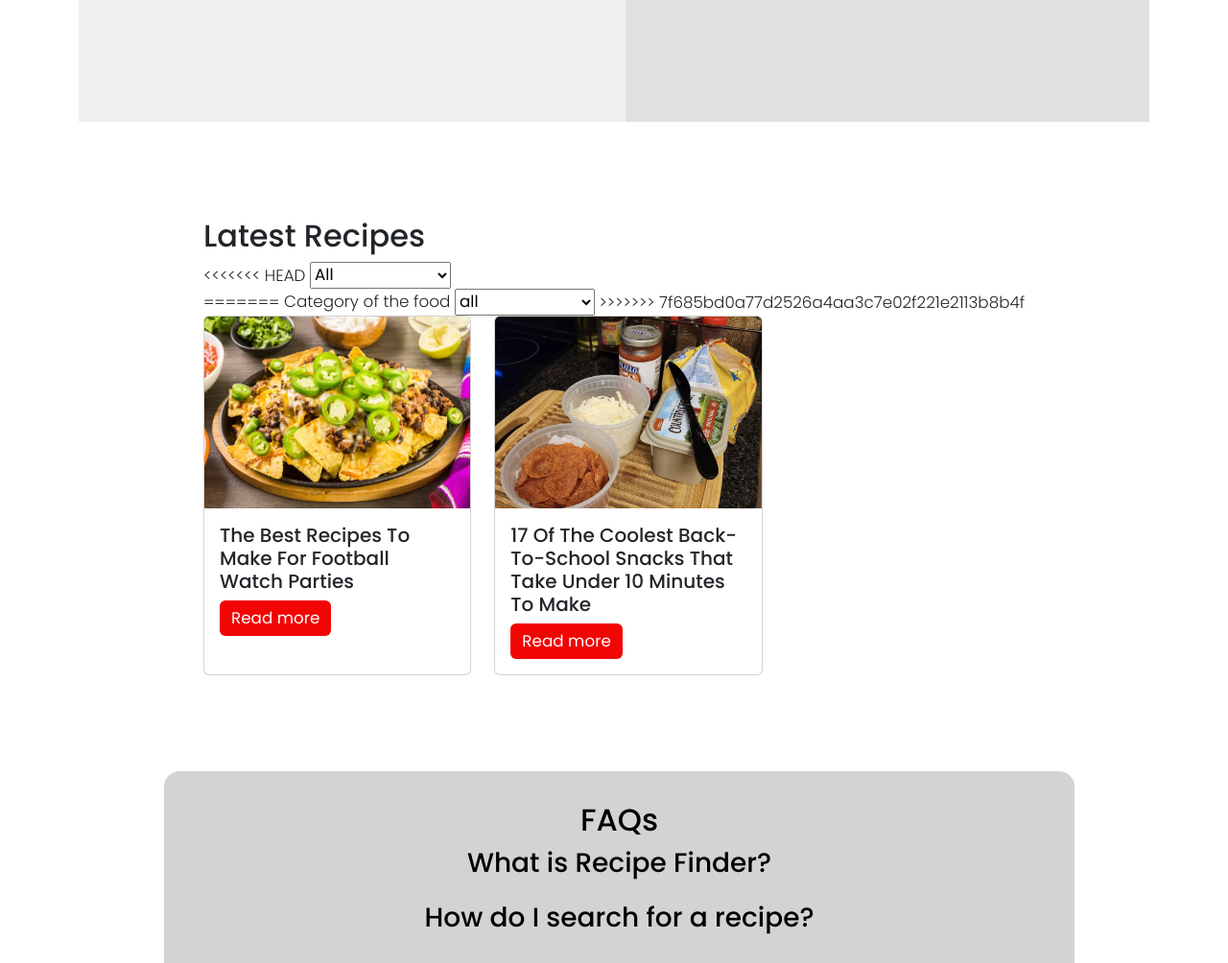
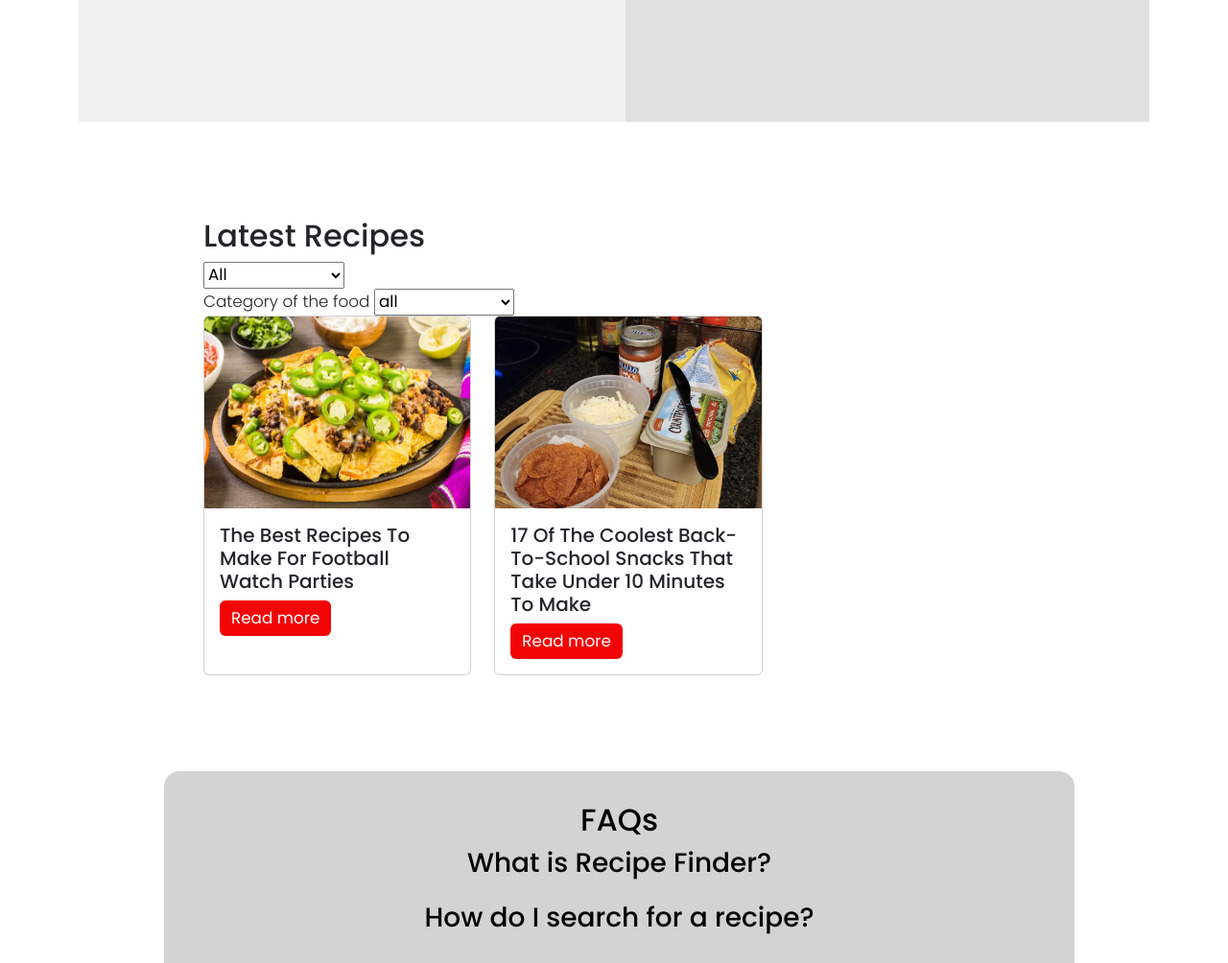
Before and after one commit to raibaebe/cookieRecipe, a plain HTML site: page front/index.html in a window 1280 px wide. Shown: the part 1060-2064 px from the top of the page at 96% size. Drawn offline with nearby package versions, Linux system fonts and the light colour scheme; no server answers; a script that the page names is missing.

Commit message:
index.html

```diff
--- a/front/index.html
+++ b/front/index.html
@@ -123,7 +123,7 @@
 </div>
 <div class="cards-container" id="latest-recipes">
     <h2>Latest Recipes</h2>
-<<<<<<< HEAD
+
     <select id="categoryFilter" onchange="getCategory()">
         <option value="">All</option>
         <option value="breakfast">Breakfast</option>
@@ -134,7 +134,7 @@
     <div id="recipesContainer"></div>
 
 
-=======
+
     <label for = "category"> Category of the food</label>
         <select id = "category" onchange="changeCategory()">
             <option value = "all">all</option>
@@ -142,7 +142,7 @@
             <option value = "first course">first course</option>
             <option value = "second course">second course</option>
         </select>
->>>>>>> 7f685bd0a77d2526a4aa3c7e02f221e2113b8b4f
+
     <div class="row">
         <div class="col-md-4">
             <div class="card h-100">
```
